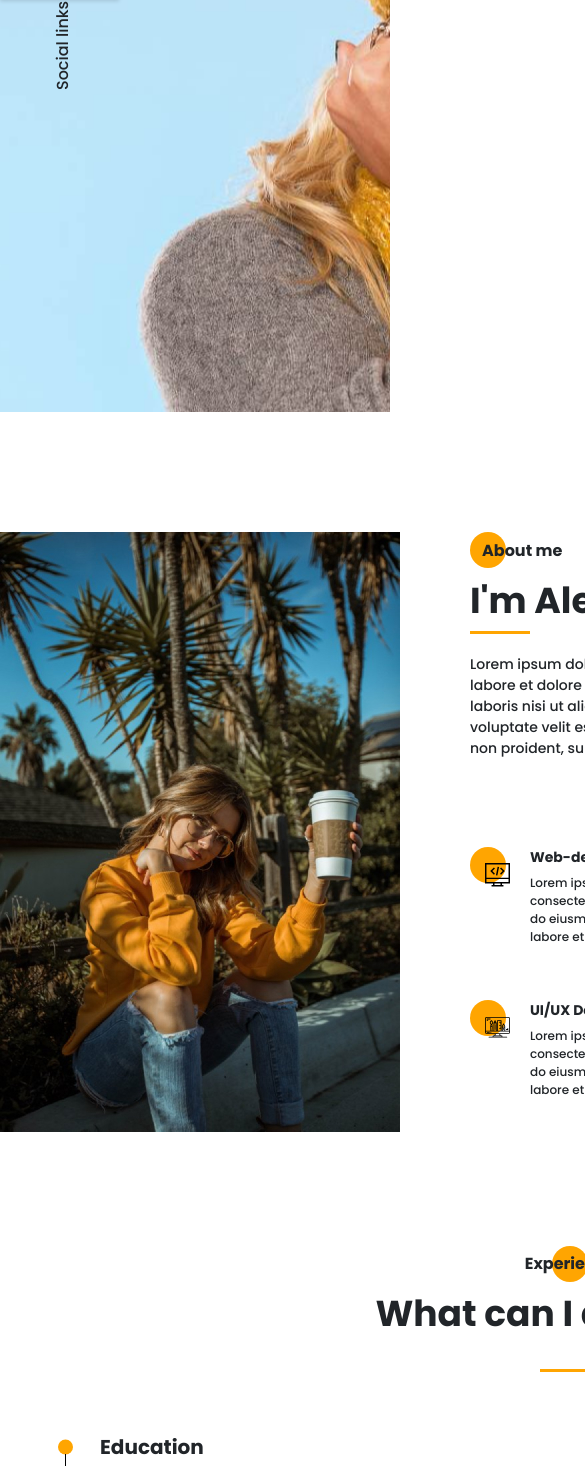
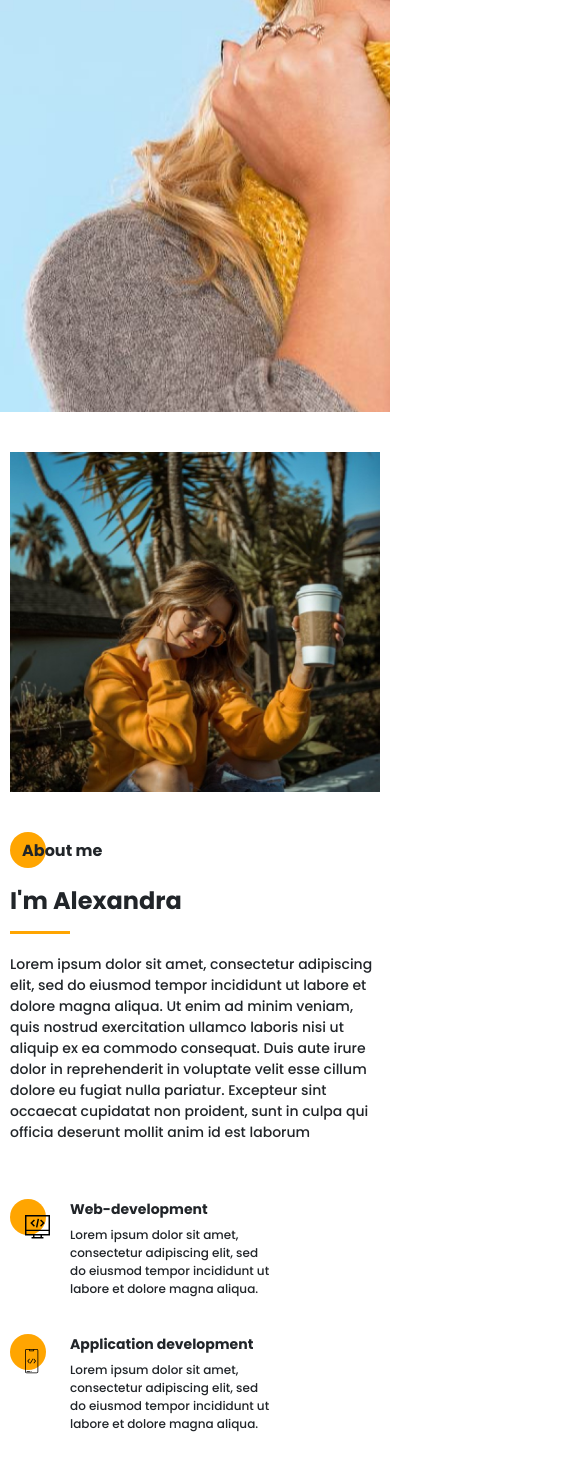
Before and after one commit to Stanislaw-K/portfolio.v1, a website: page src/index.html in a window 390 px wide. Shown: the part 432-1898 px from the top of the page, 585 px wide, since content can reach past the window. Drawn offline with nearby package versions, Linux system fonts and the light colour scheme; files that its build step writes are made by us from their sources; files whose address does not match are found by name.

Commit message:
added media section promo and about

```diff
--- a/src/index.html
+++ b/src/index.html
@@ -308,7 +308,7 @@
         </div>
     </section>
 
-    <section class="skills">
+    <!-- <section class="skills">
         <div class="container">
             <h2 class="title title_fz16 title__section-title">Skills</h2>
             <div class="title title_fz36 title__section-subtitle">What do I use in my work</div>
@@ -431,9 +431,9 @@
                 </div>
             </div>
         </div>
-    </section>
+    </section> -->
 
-    <section class="portfolio">
+    <!-- <section class="portfolio">
         <div class="container">
 
             <h2 class="title title_fz16 title__section-title">Portfolio</h2>
@@ -468,9 +468,9 @@
 
             </div>
         </div>
-    </section>
+    </section> -->
 
-    <section class="price">
+    <!-- <section class="price">
         <div class="container">
             <h2 class="title title_fz16 title__section-title">Price list</h2>
             <div class="divider"></div>
@@ -526,9 +526,9 @@
                 </div>
             </div>
         </div>
-    </section>
+    </section> -->
 
-    <section class="contacts">
+    <!-- <section class="contacts">
         <div class="container">
             <div class="contacts__wrapper">
                 <div class="contacts__photo">
@@ -586,7 +586,7 @@
                 </div>
             </div>
         </div>
-    </section>
+    </section> -->
 
     <script src="js/script.js"></script>
 </body>
--- /dev/null
+++ b/src/sass/blocks/_media.scss
@@ -0,0 +1,120 @@
+@media (max-width: 1350px) {
+    .sidepanel {
+        display: none;
+    }
+}
+
+@media (max-width: 1200px) {
+    .container {
+        max-width: 960px;
+    }
+    .about {
+        &__wrapper {
+            grid-template-columns: 400px 520px;
+            column-gap: 40px;
+        }
+        &__skills {
+            column-gap: 20px;
+            grid-template: repeat(2, minmax(115px, auto)) / repeat(2, 250px);
+            &-item {
+                grid-template-columns: 40px 195px;
+                column-gap: 15px;
+            }
+        }
+    }
+}
+
+@media (max-width: 992px) {
+    .container {
+        max-width: 720px;
+    }
+    .title {
+        &_fz36 {
+            font-size: 30px;
+        }
+    }
+    .about {
+        &__wrapper {
+            grid-template-columns: 300px 380px;
+        }
+        &__skills {
+            grid-template-columns: 380px;
+            grid-auto-rows: minmax(115px, auto);
+            &-item {
+                grid-template-columns: 40px 320px;
+                column-gap: 20px;
+            }
+        }
+    }
+}
+
+@media (max-width: 768px) {
+    .container {
+        max-width: 540px;
+    }
+    .title {
+        &_fz48 {
+            font-size: 28px;
+        }
+    }
+    .promo {
+        &__title {
+            line-height: 39px;
+            width: 300px;
+        }
+    }
+    .about {
+        padding-top: 40px;
+        &__wrapper {
+            grid-template: 400px auto auto / 1fr;
+        }
+        &__photo {
+            grid-row: unset;
+        }
+        &__skills {
+            grid-template-columns: repeat(2, 260px);
+            &-item {
+                grid-template-columns: 40px 200px;
+                column-gap: 20px;
+            }
+        }
+    }
+}
+
+@media (max-width: 576px) {
+    .container {
+        max-width: 100%;
+        padding: 0 10px;
+    }
+    .title {
+        &_fz48 {
+            font-size: 26px;
+        }
+        &_fz36 {
+            font-size: 24px;
+        }
+    }
+    .hamburger {
+        right: 20px;
+    }
+    .menu {
+        &__block {
+            width: 250px;
+            padding-left: 20px;
+        }
+    }
+    .promo {
+        background: url('../img/main_bg.jpg') no-repeat 57%/cover;
+        &__btn {
+            margin-top: 30px;
+        }
+    }
+    .about {
+        &__wrapper {
+            grid-template: 340px auto auto / 1fr;
+        }
+        &__skills {
+            grid-template-columns: 1fr;
+        }
+    }
+}
--- a/src/sass/style.scss
+++ b/src/sass/style.scss
@@ -33,3 +33,4 @@
 @import 'blocks/portfolio';
 @import 'blocks/price';
 @import 'blocks/contacts';
+@import 'blocks/media';
```
Also changed, not shown: dist/css/style.min.css, dist/index.html.
